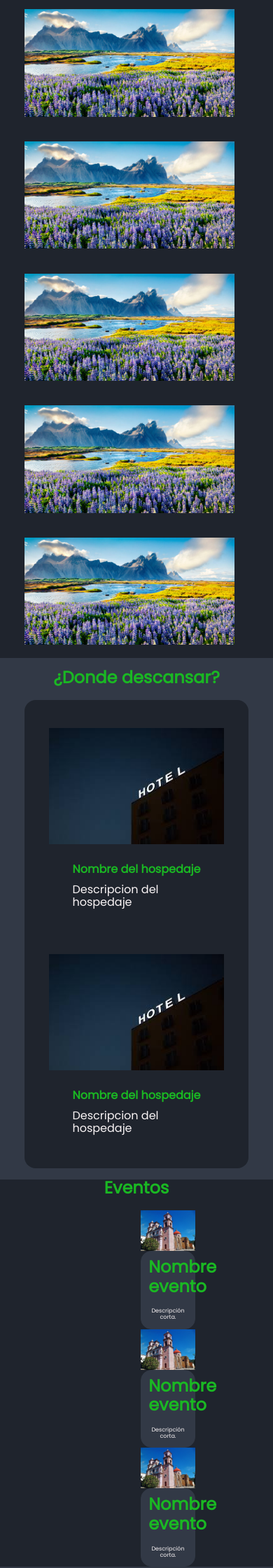
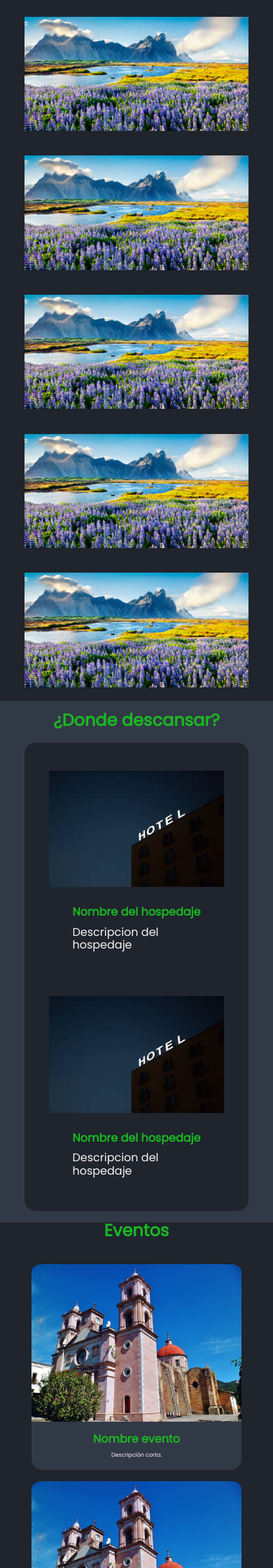
Before and after one commit to angelcruz07/WebSite-Turismo, a PHP site: page /WebSite-Turismo/ in a window 390 px wide. Shown: the part 1640-3880 px from the top of the page at 70% size. Run offline with PHP 8.4, Linux system fonts and the light colour scheme; some libraries are stand-ins or nearby versions.

Commit message:
Responsive Agregado

```diff
--- a/assets/css/events.css
+++ b/assets/css/events.css
@@ -1,48 +1,35 @@
 /* Estilo para el contenedor principal */
-.container {
+.container-events {
     width: 100%;
+    padding: var(--standard-padding);
+    display: flex;
+    justify-content: space-between;
 }
 /* Estilo para cada elemento (imagen + información) */
-.item {
-    width: 25%; /* Cada elemento ocupa un tercio del ancho del contenedor */
-    float: left; /* Alinea los elementos en línea horizontal */
-    box-sizing: border-box;
-    margin: 0;
+.card-event{
     padding: 0 10px; /* Agrega espacio entre elementos */
-    margin-left:90px;
+    margin-bottom: 2rem;
 }
 /* Estilo para las imágenes */
-.item img {
+.card-event img {
     max-width: 100%; /* Ajusta el tamaño de la imagen al ancho del contenedor */
     height: auto; /* Mantiene la proporción de aspecto de la imagen */
     display: block; /* Evita espacios vacíos debajo de las imágenes */
+    border-radius: 5% 5% 0 0
 }
 /* Estilo para la información */
-.info {
-    padding: 10px;
-    border: 1px solid var(--background-secundary);
+.description-event {
+    padding: var(--standard-padding);
     text-align: center;
-    border-radius: 15px;
+    border-radius:0 0 2rem 2rem;
     background-color: var(--background-secundary);
-font-family: var(--font-family);
+    font-family: var(--font-family);
 }
-.info h2{
+.description-event h3{
+    font-size: var(--font-size);
+    margin: 0 0 10px 0;
     color: var(--color-titles);
-font-size: var(--subtitles-size);
 }
-.info p{
+.description-event{
 color:var(--color-text);
 }
-/* ESTILOS PARA EL BOTON  VER MAS*/
-.button{
-border-radius: 70px;
-background-color: var(--color-titles);
-font-family: var(--font-family);
-width: 150px;
-height: 60px;
-display: flex;
-justify-content: center;
-line-height: 60px;
-margin-top: 40%;
-margin-left: 45%;
-}
--- a/assets/css/responsive.css
+++ b/assets/css/responsive.css
@@ -52,11 +52,14 @@
     .box-about{
         flex-direction: column;
 }
+    .about-box-left{
+    flex-direction: column-reverse;
+    width: 100%;
     }
-    .about-box-left{
-        flex-direction: column-reverse;
+    .gallery img {
+        width: 100%;
+    }
 }
-
 @media (max-width: 450px){
     html {
         font-size:50%;
@@ -64,4 +67,7 @@
     .lodging-image img {
         width: 250px;
     }
+    .container-events{
+        flex-direction: column;
+    }
 }
--- a/php/events.php
+++ b/php/events.php
@@ -1,27 +1,27 @@
 <section class="events" id="events">
 <h2>Eventos</h2>
-    <div class="container">
-        <div class="item">
+    <div class="container-events">
+        <div class="card-event">
             <img src="./assets/img/iglesia sult.jpg" alt="Imagen 1">
-            <div class="info">
+            <div class="description-event">
                 <!-- Información para la primera imagen -->
-                <h2>Nombre evento</h2>
+                <h3>Nombre evento</h3>
                 <p>Descripción corta.</p>
             </div>
         </div>
-        <div class="item">
+        <div class="card-event">
             <img src="./assets/img/iglesia sult.jpg" alt="Imagen 2">
-            <div class="info">
+            <div class="description-event">
                 <!-- Información para la segunda imagen -->
-                <h2>Nombre evento</h2>
+                <h3>Nombre evento</h3>
                 <p>Descripción corta.</p>
             </div>
         </div>
-        <div class="item">
+        <div class="card-event">
             <img src="./assets/img/iglesia sult.jpg" alt="Imagen 3">
-            <div class="info">
+            <div class="description-event">
                 <!-- Información para la tercera imagen -->
-                <h2>Nombre evento</h2>
+                <h3>Nombre evento</h3>
                 <p>Descripción corta.</p>
             </div>
         </div>
```
